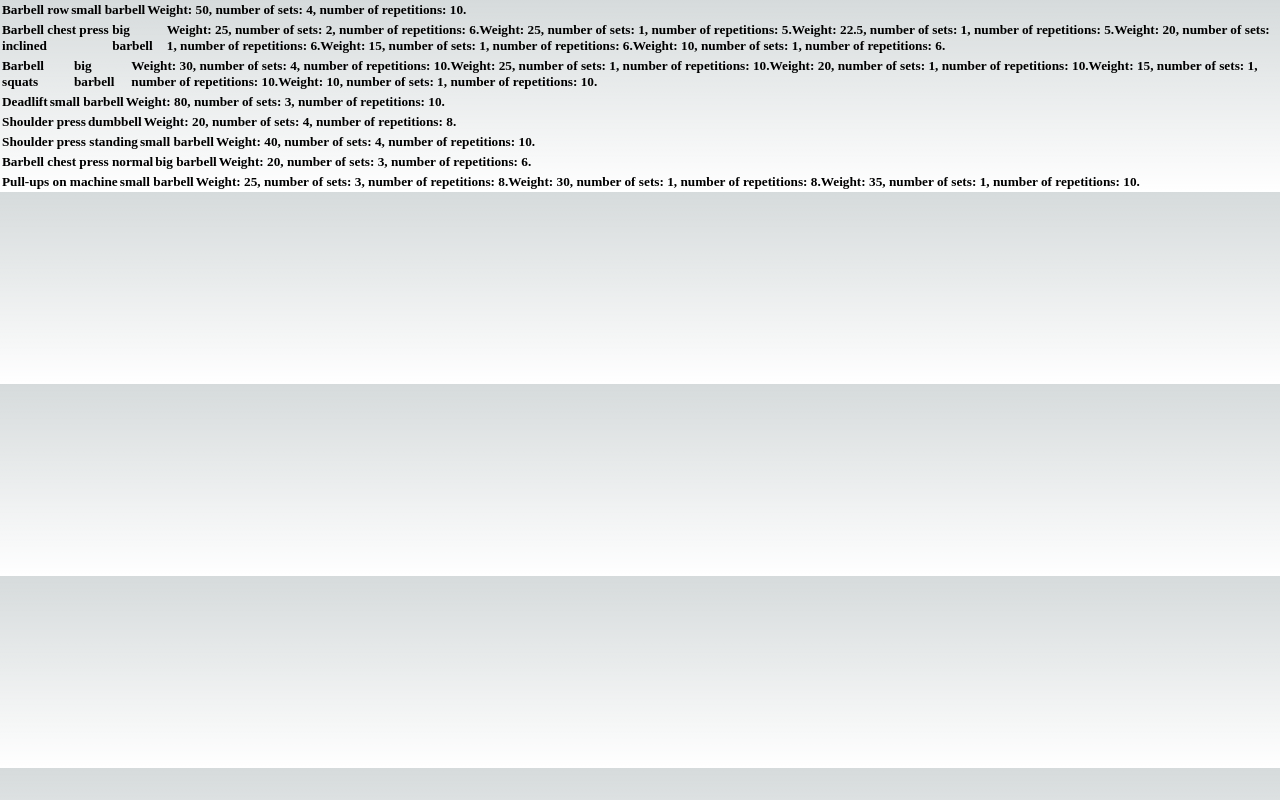
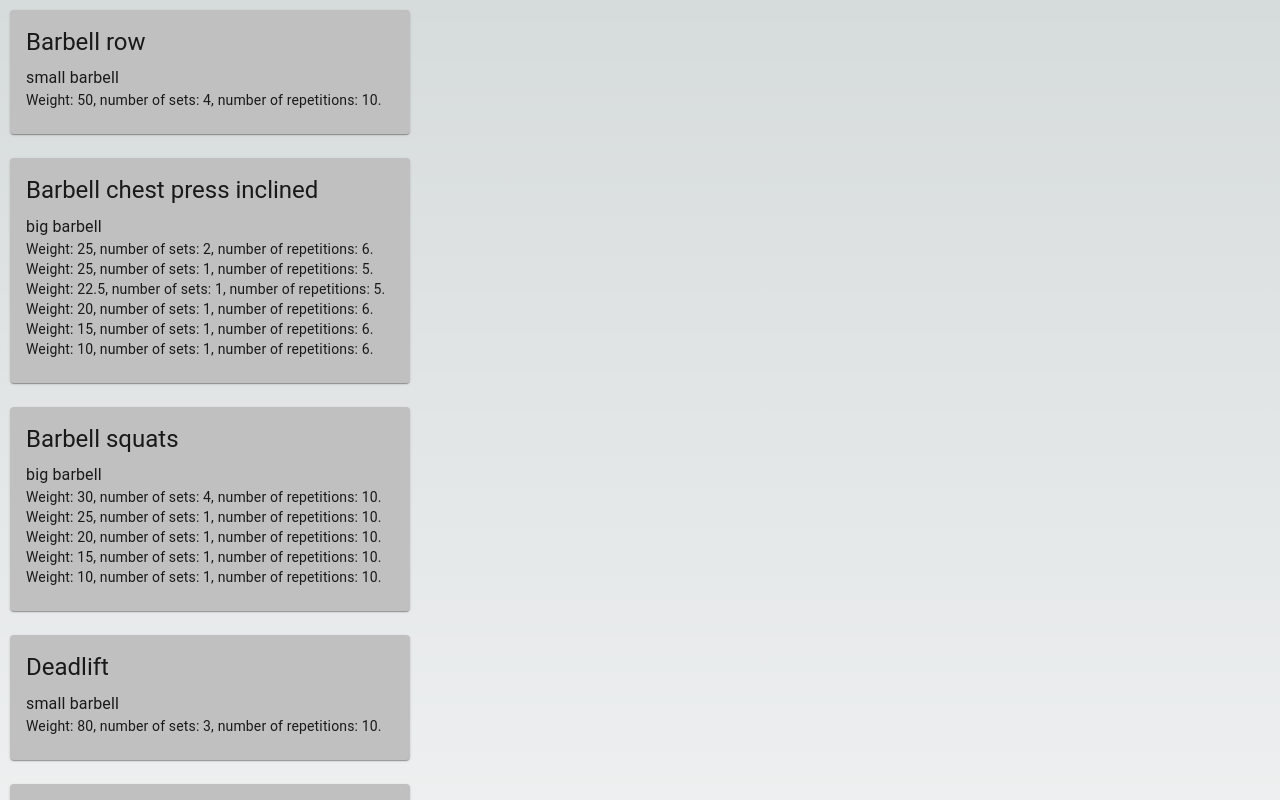
Before and after one commit to jczabator/RealWorkoutTracker, a Next.js app: page / in a window 1280 px wide. Shown: the top 800 px of the page. Built offline with nearby package versions, Linux system fonts and the light colour scheme.

Commit message:
add card material ui component

```diff
--- a/components/exercise.tsx
+++ b/components/exercise.tsx
@@ -1,25 +1,37 @@
 import { SetCollection } from "../types/setCollection";
+import Card from "@material-ui/core/Card";
+import CardContent from "@material-ui/core/CardContent";
+import Typography from "@material-ui/core/Typography";
+import Button from "@material-ui/core/Button";
+import CardActions from "@material-ui/core/CardActions";
 
 export const Exercise = ({name, equipmentType, setCollection}: {name: string, equipmentType: string, setCollection: SetCollection[]}) => {
     return(
-        <table>
-            <tbody>
-                <tr>
-                    <td>
-                        <h5>{name}</h5>
-                    </td>
-                    <td>
-                        <h5>{equipmentType}</h5>
-                    </td>
-                    <td>
-                        <h5>
-                            {setCollection.map((set, keySet) =>{
-                                return `Weight: ${set.weight}, number of sets: ${set.numberOfSets}, number of repetitions: ${set.numberOfRepetitions}.`
+        <div style={{}}>
+          <Card
+            style={{
+              width: 400,
+              margin: 10,
+              backgroundColor: "silver",
+              display: "inline-block"
+            }}
+          >
+            <CardContent>
+              <Typography variant="h5" component="h2"
+                gutterBottom
+              >
+                {name}
+              </Typography>
+              <Typography >
+                {equipmentType}
+              </Typography>
+              <Typography variant="body2" component="p">
+              {setCollection.map((set, keySet) =>{
+                                 return `Weight: ${set.weight}, number of sets: ${set.numberOfSets}, number of repetitions: ${set.numberOfRepetitions}.${"\n"}`
                             })}
-                        </h5>
-                    </td>
-                </tr>
-            </tbody>
-        </table>
+              </Typography>
+            </CardContent>
+          </Card>
+        </div>
     )
 };
--- a/package.json
+++ b/package.json
@@ -12,6 +12,7 @@
     "deploy": "gh-pages -d build"
   },
   "dependencies": {
+    "@material-ui/core": "^4.12.4",
     "@next/font": "13.1.1",
     "@types/node": "18.11.18",
     "@types/react": "18.0.26",
```
Also changed, not shown: components/exercises.tsx (line endings or trailing spaces), 1 other file (tests, documents, lock files or other folders).
